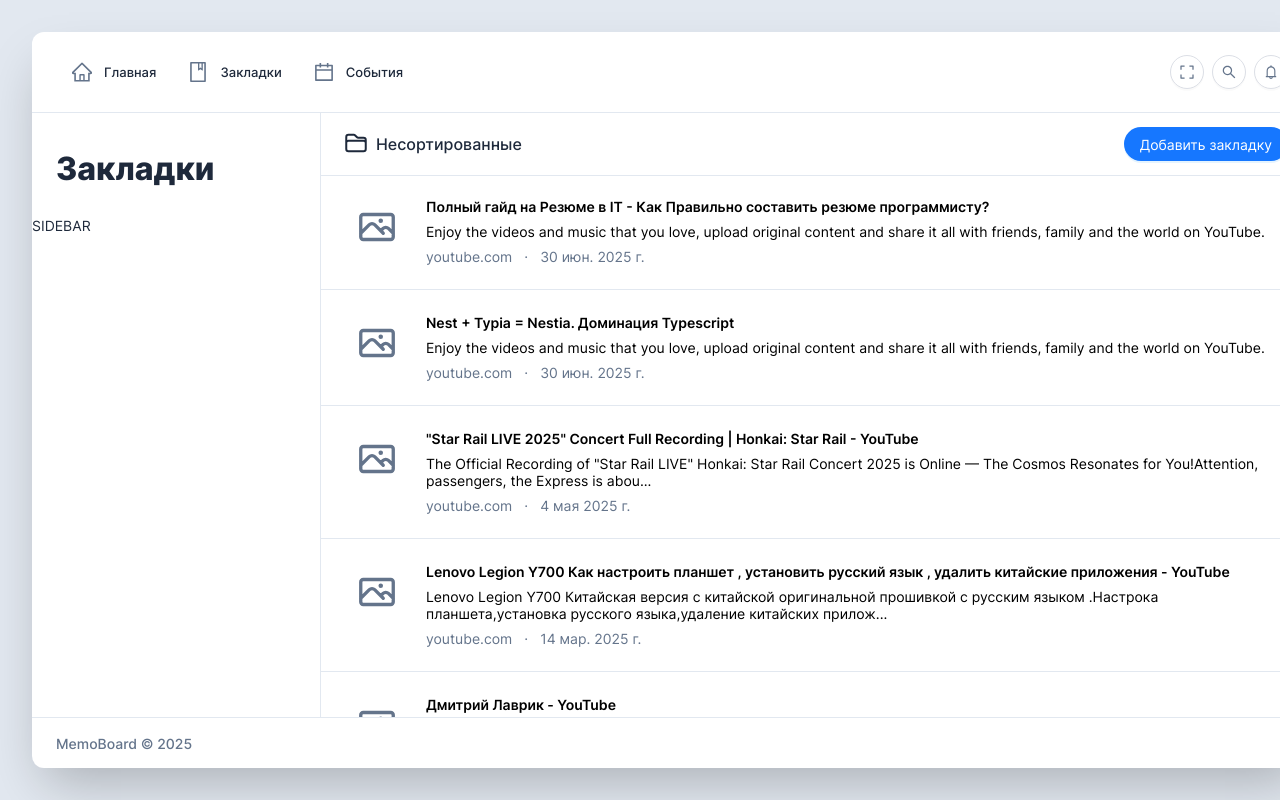
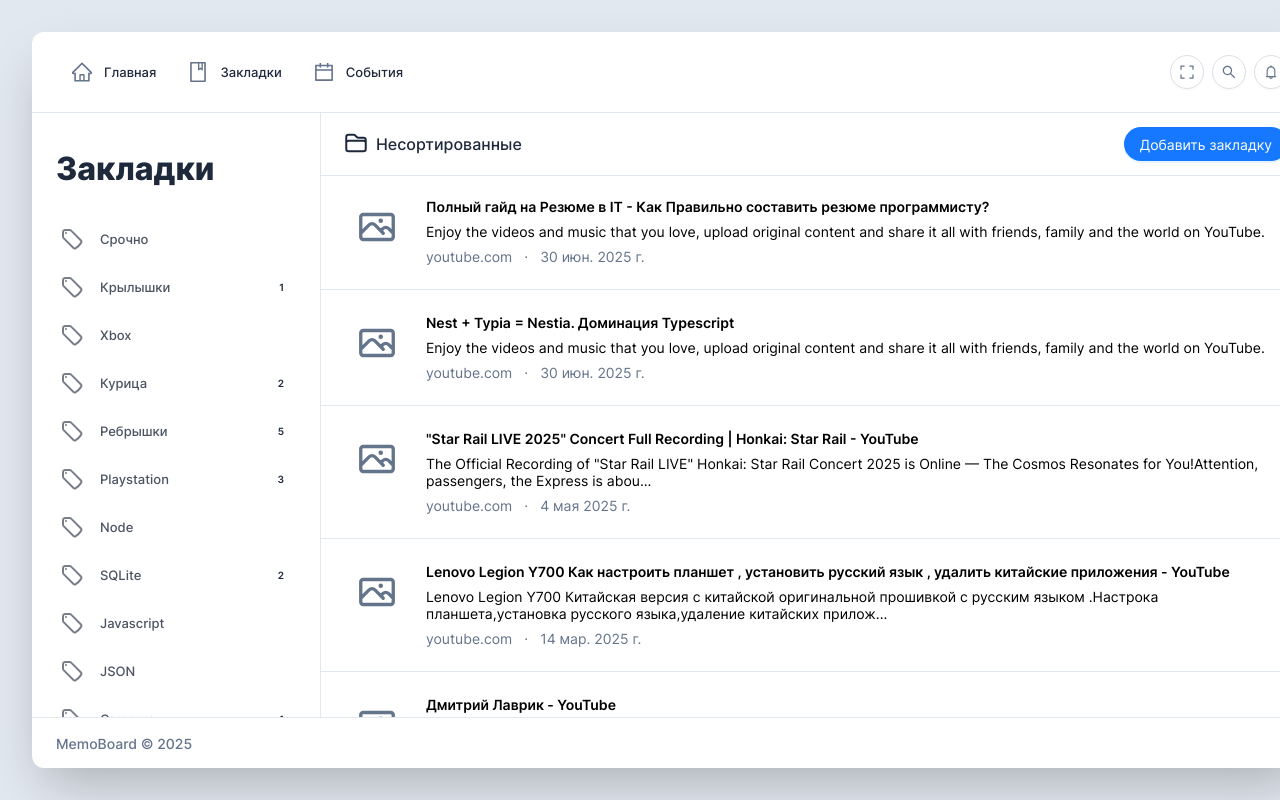
Before and after one commit to pivankov/MemoBoard, a React (Create React App) app in the folder frontend/: page /bookmarks in a window 1280 px wide. Shown: the top 800 px of the page. Built offline with nearby package versions, Linux system fonts and the light colour scheme.

Commit message:
Adding tags demo data and tag list component

```diff
--- a/frontend/src/components/Bookmarks/Bookmarks.tsx
+++ b/frontend/src/components/Bookmarks/Bookmarks.tsx
@@ -1,8 +1,9 @@
 import TwoColumnLayout from "layouts/TwoColumnLayout";
 
 import BookmarksList from "./BookmarksList";
+import BookmarksSidebarTagList from "./BookmarksSidebarTagList";
 
-const API_RESPONCE = {
+const API_RESPONCE_BOOKMARKS = {
   status: 200,
   data: [
     {
@@ -375,19 +376,135 @@ const API_RESPONCE = {
   success: true
 };
 
-const SIDEBAR = (
-  <>
-    SIDEBAR<br /><br /><br /><br /><br /><br /><br /><br /><br /><br /><br /><br /><br /><br /><br /><br /><br /><br /><br /><br /><br /><br /><br /><br /><br /><br /><br /><br /><br /><br /><br /><br /><br /><br /><br /><br /><br /><br /><br /><br /><br /><br /><br /><br /><br /><br /><br /><br /><br /><br /><br /><br /><br /><br /><br /><br /><br /><br /><br /><br /><br /><br /><br /><br /><br /><br /><br /><br /><br /><br /><br /><br /><br /><br /><br /><br /><br /><br /><br /><br /><br /><br /><br /><br /><br /><br /><br /><br /><br /><br /><br /><br /><br /><br /><br /><br /><br /><br /><br /><br /><br /><br /><br /><br /><br /><br /><br /><br /><br /><br /><br /><br /><br /><br /><br /><br /><br /><br /><br /><br /><br /><br /><br /><br /><br /><br /><br /><br /><br /><br /><br /><br /><br /><br /><br /><br /><br /><br /><br /><br /><br /><br /><br /><br /><br /><br /><br /><br /><br /><br /><br /><br /><br /><br /><br /><br /><br /><br /><br /><br /><br /><br /><br /><br /><br /><br /><br /><br /><br /><br /><br /><br /><br /><br /><br /><br /><br /><br /><br /><br /><br /><br /><br /><br /><br /><br /><br /><br /><br /><br /><br /><br /><br /><br /><br /><br /><br /><br />
-  </>
-);
-
+const API_RESPONCE_TAGS = {
+  status: 200,
+  success: true,
+  data: [
+      {
+          id: "GE20b",
+          title: "Срочно",
+          amount: 0
+      },
+      {
+          id: "7t78v",
+          title: "Крылышки",
+          amount: 1
+      },
+      {
+          id: "8GN6p",
+          title: "Xbox",
+          amount: 0
+      },
+      {
+          id: "fM6YW",
+          title: "Курица",
+          amount: 2
+      },
+      {
+          id: "x78IZ",
+          title: "Ребрышки",
+          amount: 5
+      },
+      {
+          id: "NSMjl",
+          title: "Playstation",
+          amount: 3
+      },
+      {
+          id: "ent7g",
+          title: "Node",
+          amount: 0
+      },
+      {
+          id: "xU4PD",
+          title: "SQLite",
+          amount: 2
+      },
+      {
+          id: "1fFZi",
+          title: "Javascript",
+          amount: 0
+      },
+      {
+          id: "Wsw8g",
+          title: "JSON",
+          amount: 0
+      },
+      {
+          id: "ulV4b",
+          title: "Свинина",
+          amount: 1
+      },
+      {
+          id: "S7XFX",
+          title: "Картофель",
+          amount: 5
+      },
+      {
+          id: "7Mjrx",
+          title: "nvm",
+          amount: 1
+      },
+      {
+          id: "gY5YF",
+          title: "SQL",
+          amount: 1
+      },
+      {
+          id: "Pe8tG",
+          title: "Git",
+          amount: 1
+      },
+      {
+          id: "CyVhI",
+          title: "Хочу приготовить",
+          amount: 5
+      },
+      {
+          id: "mgjD0",
+          title: "Сэндвич",
+          amount: 3
+      },
+      {
+          id: "ZJf5O",
+          title: "Стейк",
+          amount: 0
+      },
+      {
+          id: "e0C39",
+          title: "Яйца",
+          amount: 1
+      },
+      {
+          id: "ymCVP",
+          title: "Кофе",
+          amount: 1
+      },
+      {
+          id: "IN7Ob",
+          title: "Ростбиф",
+          amount: 1
+      },
+      {
+          id: "XtI6V",
+          title: "Android",
+          amount: 7
+      }
+  ]
+}
 
 const Bookmarks: React.FC = () => {
+  const sidebar = (
+    <div className="bookmarks-list-sidebar__wrapper">
+      <BookmarksSidebarTagList data={API_RESPONCE_TAGS.data} />
+    </div>
+  );
+
   return (
     <TwoColumnLayout
-      sidebar={SIDEBAR}
       sidebarHeader="Закладки"
-      content={<BookmarksList data={API_RESPONCE.data} />}
+      sidebar={sidebar}
+      content={<BookmarksList data={API_RESPONCE_BOOKMARKS.data} />}
     />
   );
 };
--- a/frontend/src/components/Bookmarks/BookmarksList.css
+++ b/frontend/src/components/Bookmarks/BookmarksList.css
@@ -5,3 +5,7 @@
   overflow: auto;
   width: 100%;
 }
+
+.bookmarks-list-sidebar__wrapper {
+  margin: 0 12px;
+}
--- /dev/null
+++ b/frontend/src/components/Bookmarks/BookmarksSidebarTagList.css
@@ -0,0 +1,3 @@
+.bookmarks-sidebar-tag-list {
+
+}
--- /dev/null
+++ b/frontend/src/components/Bookmarks/BookmarksSidebarTagList.tsx
@@ -0,0 +1,17 @@
+import { Tag } from "types/bookmarks";
+
+import BookmarksSidebarTagListItem from "./BookmarksSidebarTagListItem";
+
+import "./BookmarksSidebarTagList.css";
+
+const BookmarksSidebarTagList: React.FC<{ data: Tag[] }> = ({ data }) => {
+  return (
+    <div className="bookmarks-sidebar-tag-list">
+      {
+        data.map((tag) => <BookmarksSidebarTagListItem key={tag.id} {...tag} />)
+      }
+    </div>
+  );
+};
+
+export default BookmarksSidebarTagList;
--- /dev/null
+++ b/frontend/src/components/Bookmarks/BookmarksSidebarTagListItem.css
@@ -0,0 +1,43 @@
+.bookmarks-sidebar-tag-list-item {
+  display: flex;
+  align-items: center;
+  margin-bottom: 4px;
+  padding: 10px 16px;
+  font-size: 13px;
+  font-weight: 500;
+  line-height: 20px;
+  border-radius: 6px;
+  cursor: pointer;
+  text-decoration: none;
+  color: #1e293b;
+
+  &.active,
+  &:hover {
+    color: #1e293b;
+    background-color: rgba(30, 41, 59, 0.05);
+
+    .label,
+    .icon {
+      color: initial;
+      opacity: 1;
+    }
+  }
+}
+
+.bookmarks-sidebar-tag-list-item__icon {
+  width: 24px;
+  height: 24px;
+  margin-right: 16px;
+  opacity: .6;
+}
+
+.bookmarks-sidebar-tag-list-item__title {
+  margin-right: auto;
+  opacity: .8;
+}
+
+.bookmarks-sidebar-tag-list-item__amount {
+  margin-right: 8px;
+  font-size: 10px;
+  font-weight: 600;
+}
--- /dev/null
+++ b/frontend/src/components/Bookmarks/BookmarksSidebarTagListItem.tsx
@@ -0,0 +1,26 @@
+import Icon from 'components/UI/Icon/Icon'
+import { Tag } from "types/bookmarks";
+
+import "./BookmarksSidebarTagListItem.css";
+
+const BookmarksSidebarTagListItem: React.FC<Tag> = ({ title, amount }) => {
+  const hasAmount = !!amount;
+
+  return (
+    <a className="bookmarks-sidebar-tag-list-item" href="#">
+      <span className="bookmarks-sidebar-tag-list-item__icon">
+        <Icon name="Tag" />
+      </span>
+      <span className="bookmarks-sidebar-tag-list-item__title">
+        {title}
+      </span>
+      {hasAmount && (
+        <span className="bookmarks-sidebar-tag-list-item__amount">
+          {amount}
+        </span>
+      )}
+    </a>
+  );
+};
+
+export default BookmarksSidebarTagListItem;
```
Also changed, not shown: frontend/src/types/bookmarks.ts (+9 -0 lines).
